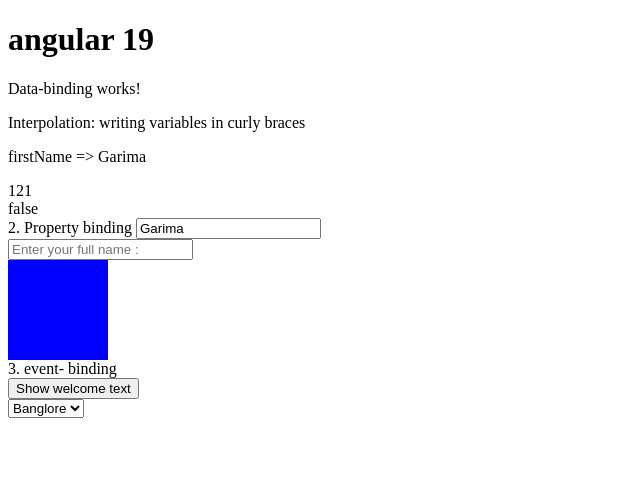
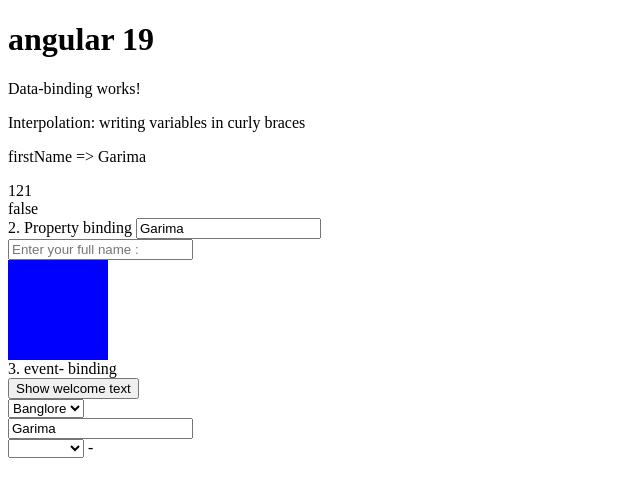
Before and after one commit to GarimaUttam/Angular19_course, an Angular app: page / in a window 1280 px wide. Shown: the top 490 px of the page, without its empty margins (0-640 px from the left). Built offline with nearby package versions, Linux system fonts and the light colour scheme.

Commit message:
2 -way databinding using ngModel

```diff
--- a/src/app/components/data-binding/data-binding.component.html
+++ b/src/app/components/data-binding/data-binding.component.html
@@ -33,10 +33,32 @@
     <div class="col3">
         <select (change) = "onCityChange()">
             <option value="Banglore">Banglore</option>
-            <option value="Pune">Banglore</option>
-            <option value="Kanpur">Banglore</option>
-            <option value="Mumbai">Banglore</option>
-            <option value="Nagpur">Banglore</option>
+            <option value="Pune">Pune</option>
+            <option value="Kanpur">Kanpur</option>
+            <option value="Mumbai">Mumbai</option>
+            <option value="Nagpur">Nagpur</option>
         </select>
     </div>
 </div>
+
+
+
+<!-- TWO WAY DATA binding -->
+ <!-- the same value in the input is assigned to the variable -->
+<div class="row">
+    <div class="col-3">
+        <input type="text" placeholder="This is for two way data binding" [(ngModel)]="firstName">
+    </div>
+
+    <div class="col3">
+        <select [(ngModel)]="selectedCity">
+            <option value="Banglore">Banglore</option>
+            <option value="Pune">Pune</option>
+            <option value="Kanpur">Kanpur</option>
+            <option value="Mumbai">Mumbai</option>
+            <option value="Nagpur">Nagpur</option>
+        </select>
+        -{{selectedCity}}
+    </div>
+
+</div>
--- a/src/app/components/data-binding/data-binding.component.ts
+++ b/src/app/components/data-binding/data-binding.component.ts
@@ -1,8 +1,10 @@
 import { Component } from '@angular/core';
+import { FormsModule } from '@angular/forms';
+
 
 @Component({
   selector: 'app-data-binding',
-  imports: [],
+  imports: [FormsModule],
   templateUrl: './data-binding.component.html',
   styleUrls: ['./data-binding.component.css']
 })
@@ -13,6 +15,7 @@
   currentDate: Date = new Date();
   myPlaceholder: string = "Enter your full name :";
   div1ClassName: string = "bg-primary";
+  selectedCity: string = "";
 
   constructor() {
     console.log(this.firstName);
```
